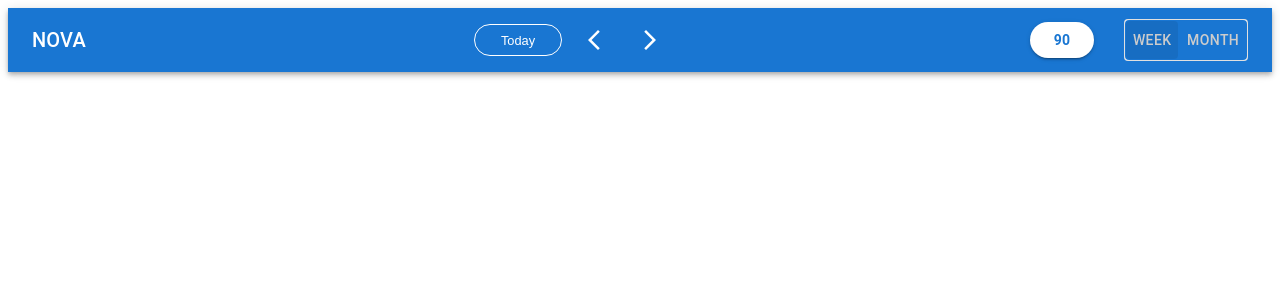
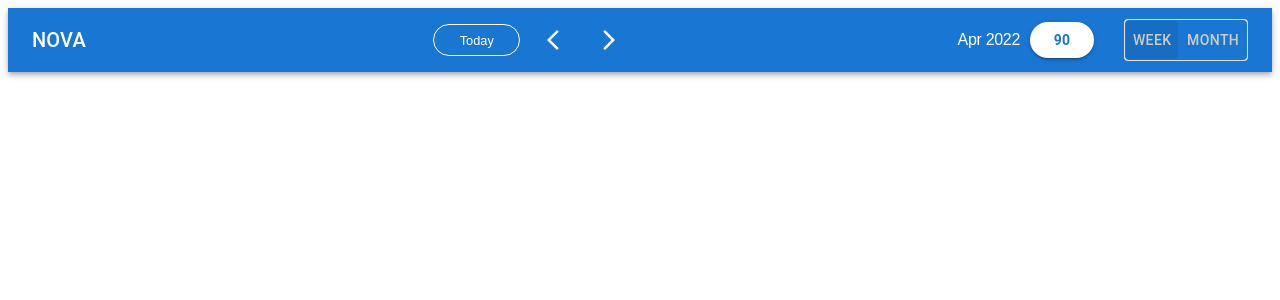
Before and after one commit to mariobsantana/nova-navbar, a React (Create React App) app in the folder navbar/: page / in a window 1280 px wide. Shown: the top 300 px of the page. Built offline with nearby package versions, Linux system fonts and the light colour scheme.

Commit message:
add display date with test

```diff
--- a/navbar/package.json
+++ b/navbar/package.json
@@ -14,6 +14,7 @@
     "@types/node": "^16.7.13",
     "@types/react": "^17.0.20",
     "@types/react-dom": "^18.0.1",
+    "moment": "^2.29.3",
     "react": "^18.0.0",
     "react-dom": "^18.0.0",
     "react-router-dom": "^6.3.0",
--- a/navbar/src/microcomponent/Appbar.tsx
+++ b/navbar/src/microcomponent/Appbar.tsx
@@ -8,6 +8,7 @@ import BasicPopover from "./displayhrs/DisplayHrs";
 import { TodayButton } from "./todayButton/todayButton";
 import WeekMonthButton from "./weekMonthButton/WeekMonthButton";
 import ArrowsButtons from "../microcomponent/Arrows Nav/Arrows";
+import DisplayDate from "./displayDate/displayDate";
 
 import { createTheme, ThemeProvider, useTheme } from "@mui/material/styles";
 import useMediaQuery from "@mui/material/useMediaQuery";
@@ -53,6 +54,7 @@ const ResponsiveAppBar = () => {
               <Box sx={{ flexGrow: 1, display: { xs: "flex", md: "flex" } }}>
                 <ArrowsButtons />
               </Box>
+              <DisplayDate />
               <BasicPopover />
               <WeekMonthButton />
             </>
--- /dev/null
+++ b/navbar/src/microcomponent/displayDate/displayDate.css
@@ -0,0 +1,13 @@
+.display-date {
+    font-size: 1rem;
+    font-weight: normal;
+    font-style: normal;
+    font-stretch: normal;
+    text-align: center;
+    line-height: normal;
+    letter-spacing: -0.3px;
+    color: rgb(255, 255, 255);
+    place-self: center;
+    font-family: Work-Sans, sans-serif;
+    margin: 0px 10px 0px 10px;
+}
--- /dev/null
+++ b/navbar/src/microcomponent/displayDate/displayDate.tsx
@@ -0,0 +1,15 @@
+import * as React from 'react';
+import moment from 'moment';
+import './displayDate.css'
+
+export default function DisplayDate({ startDate = moment(), endDate = moment() }) {
+
+    const weekHeaderDate =
+      `${startDate.format('MMM')}` === `${endDate.format('MMM')}`
+        ? `${startDate.format('MMM YYYY')}`
+        : `${startDate.format('MMM')} - ${endDate.format('MMM YYYY')}`;
+
+    return (
+      <div data-testid="displayDate" className="display-date">{weekHeaderDate}</div>
+    )
+}
```
Also changed, not shown: 2 other files (tests, documents, lock files or other folders).
